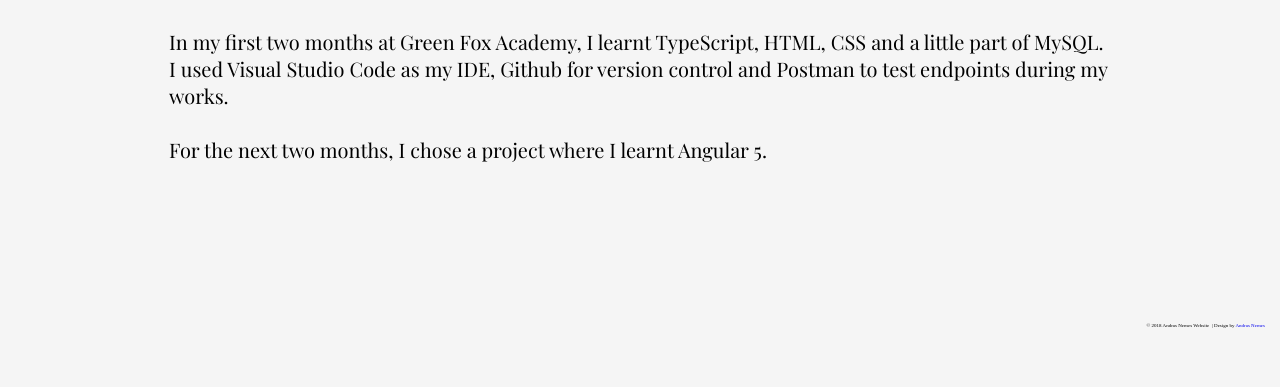
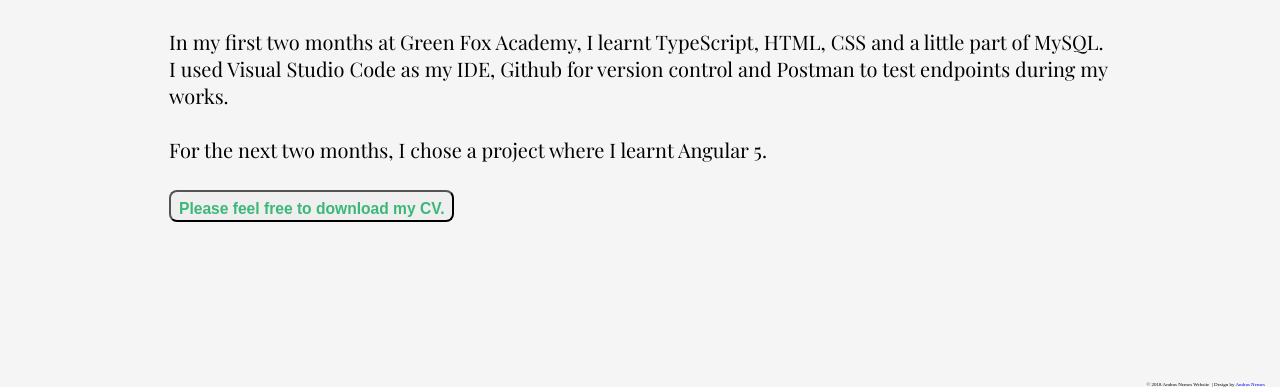
Before and after one commit to NickPappagiorgio/NickPappagiorgio.github.io, a plain HTML site: page index.html in a window 1280 px wide. Shown: the part 600-987 px from the top of the page. Before the commit the page ends 928 px from the top, so only its background shows below. Drawn offline with nearby package versions, Linux system fonts and the light colour scheme.

Commit message:
feat(index.html): add download link to my CV

```diff
--- a/index.html
+++ b/index.html
@@ -62,6 +62,11 @@
         Code as my IDE, Github for version control and Postman to test endpoints during my works.
         <br>
         <br> For the next two months, I chose a project where I learnt Angular 5.
+      </p>
+      <br>
+      <button class="pdf">
+        <a href="./documents/Nemes_Andras.pdf" target="_blank"><h3>Please feel free to download my CV.</h3></a>
+      </button>
     </div>
   </div>
   <div class="footer">
```
